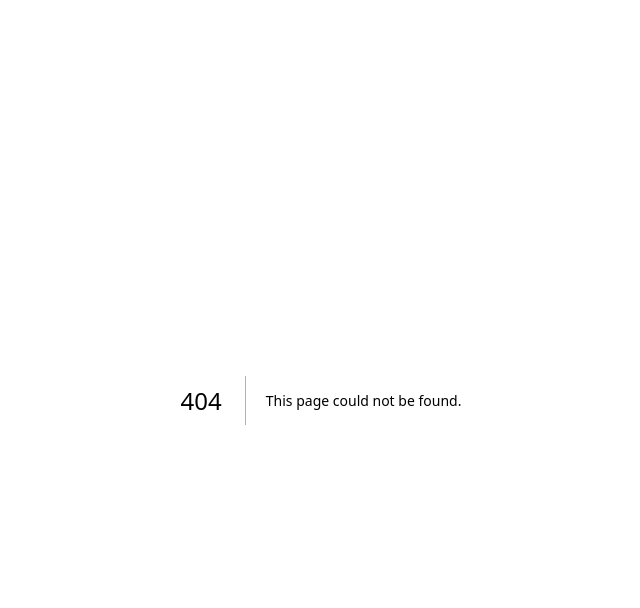
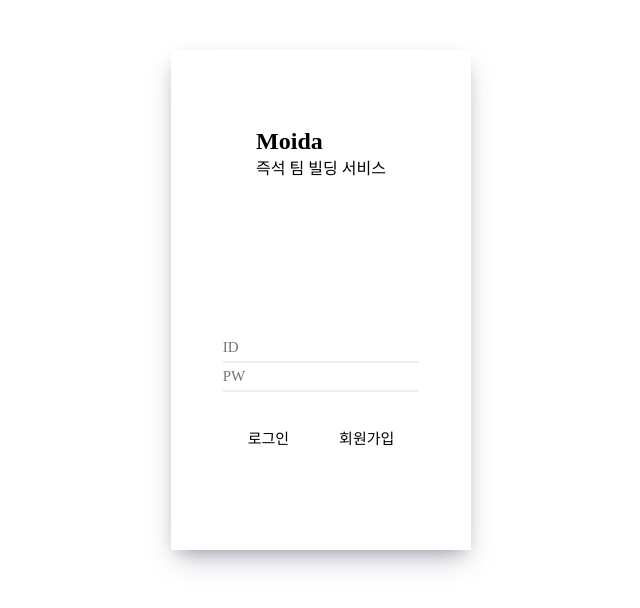
Before and after one commit to jaegwans/MOIDA_Frontend, a Next.js app: page /signIn in a window 1280 px wide. Before the commit this address had no page. Shown: the top 608 px of the page, without its empty margins (319-959 px from the left). Built offline with nearby package versions, Linux system fonts and the light colour scheme.

Commit message:
feat: singIn page 구현

```diff
--- /dev/null
+++ b/src/pages/signIn.tsx
@@ -0,0 +1,114 @@
+import React, { ChangeEvent, FormEvent, useState } from 'react';
+import styled from 'styled-components';
+import axios from 'axios';
+import Link from 'next/link';
+import { useRouter } from 'next/router';
+
+// interface ISignIn {
+//     username: string;
+//     password: string;
+// }
+
+const Login = () => {
+    const router = useRouter();
+    const [idData, setIdData] = useState<string>('');
+    const [pwData, setPwData] = useState<string>('');
+    // const [loginData, setLoginData] = useState({ username: '', password: '' });
+    const _onChangeId = (e: ChangeEvent<HTMLInputElement>) => {
+        setIdData(e.target.value);
+    };
+    const _onChangePw = (e: ChangeEvent<HTMLInputElement>) => {
+        setPwData(e.target.value);
+    };
+
+    const _onSubmit = (e: FormEvent<HTMLFormElement>) => {
+        e.preventDefault();
+        axios
+            .post('/login', {
+                username: idData,
+                password: pwData,
+            })
+            .then((res) => {
+                console.log(res.data);
+                router.push('./');
+            })
+            .catch((e) => {
+                console.log(e.response.status);
+
+                alert('아이디나 비밀번호가 틀립니다. Err:' + e.response.status);
+            });
+    };
+
+    return (
+        <StyledLogin>
+            <div>
+                <h2>Moida</h2>
+                <p>즉석 팀 빌딩 서비스</p>
+            </div>
+            <StyledForm onSubmit={_onSubmit}>
+                <input
+                    type="text"
+                    placeholder="ID"
+                    onChange={_onChangeId}
+                    value={idData}
+                />
+                <input
+                    type="password"
+                    placeholder="PW"
+                    onChange={_onChangePw}
+                    value={pwData}
+                />
+
+                <StyledButtons>
+                    <button type="submit">로그인</button>
+                    <Link href="/register">
+                        <button>회원가입</button>
+                    </Link>
+                </StyledButtons>
+            </StyledForm>
+        </StyledLogin>
+    );
+};
+const StyledLogin = styled.div`
+    width: 300px;
+    height: 500px;
+    margin-top: 3.125rem;
+    display: flex;
+    justify-content: space-around;
+    align-items: center;
+
+    box-shadow: 0 13px 27px -5px rgba(50, 50, 93, 0.25),
+        0 8px 16px -8px rgba(0, 0, 0, 0.3),
+        0 -6px 16px -6px rgba(0, 0, 0, 0.025);
+    flex-direction: column;
+`;
+const StyledForm = styled.form`
+    display: flex;
+    flex-direction: column;
+    input {
+        all: unset;
+        border-bottom: 2px solid #eee;
+        font-size: 15px;
+        padding: 5px 0px;
+    }
+`;
+
+const StyledButtons = styled.div`
+    margin-top: 10px;
+    button {
+        all: unset;
+        margin: 20px;
+        padding: 5px;
+        font-size: 15px;
+        color: #000;
+        transition: transform 0.3s;
+        &:hover {
+            transform: translateY(-3px);
+            cursor: pointer;
+        }
+    }
+    a {
+        all: unset;
+    }
+`;
+export default Login;
```
Also changed, not shown: src/pages/login.tsx (deleted, +0 -7 lines).
